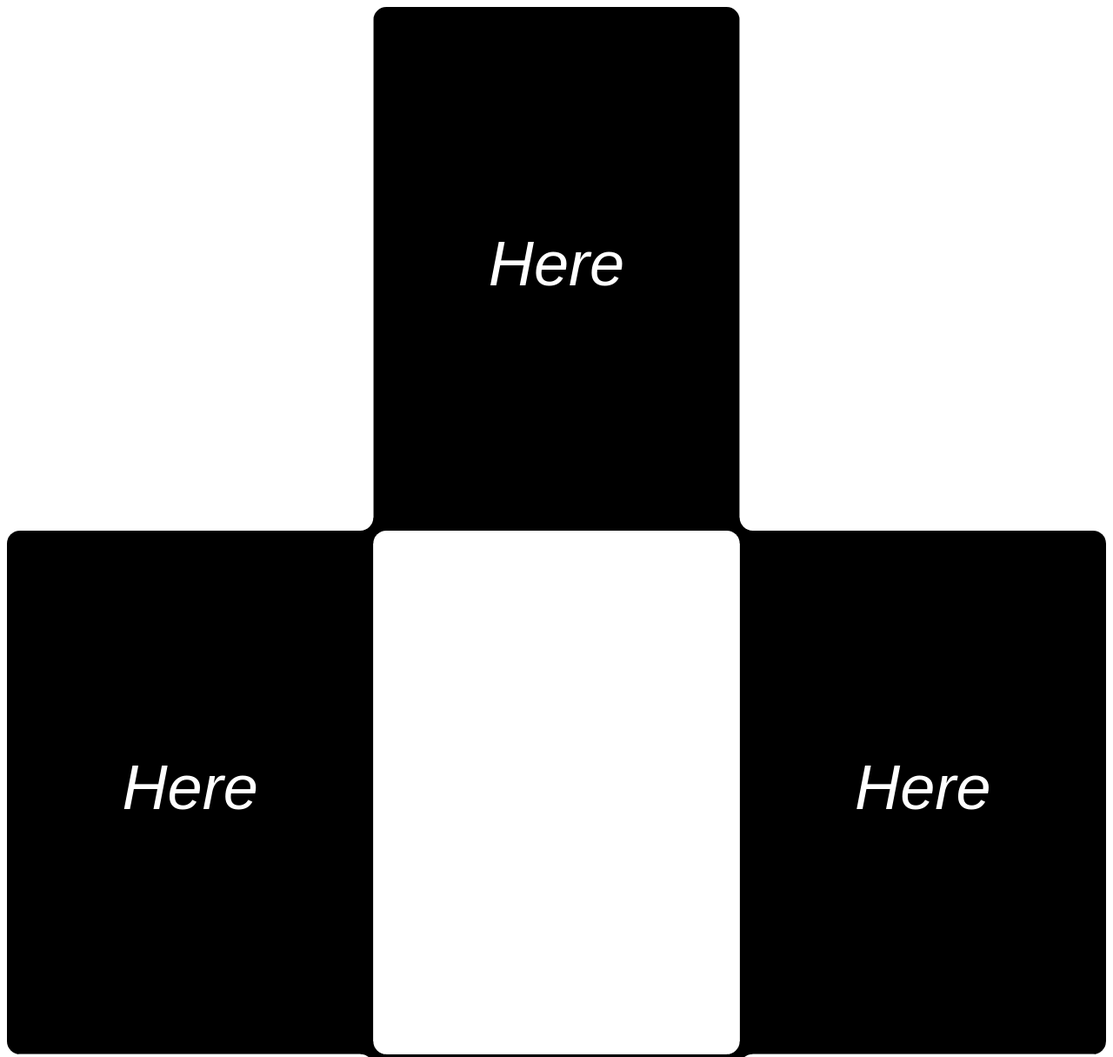
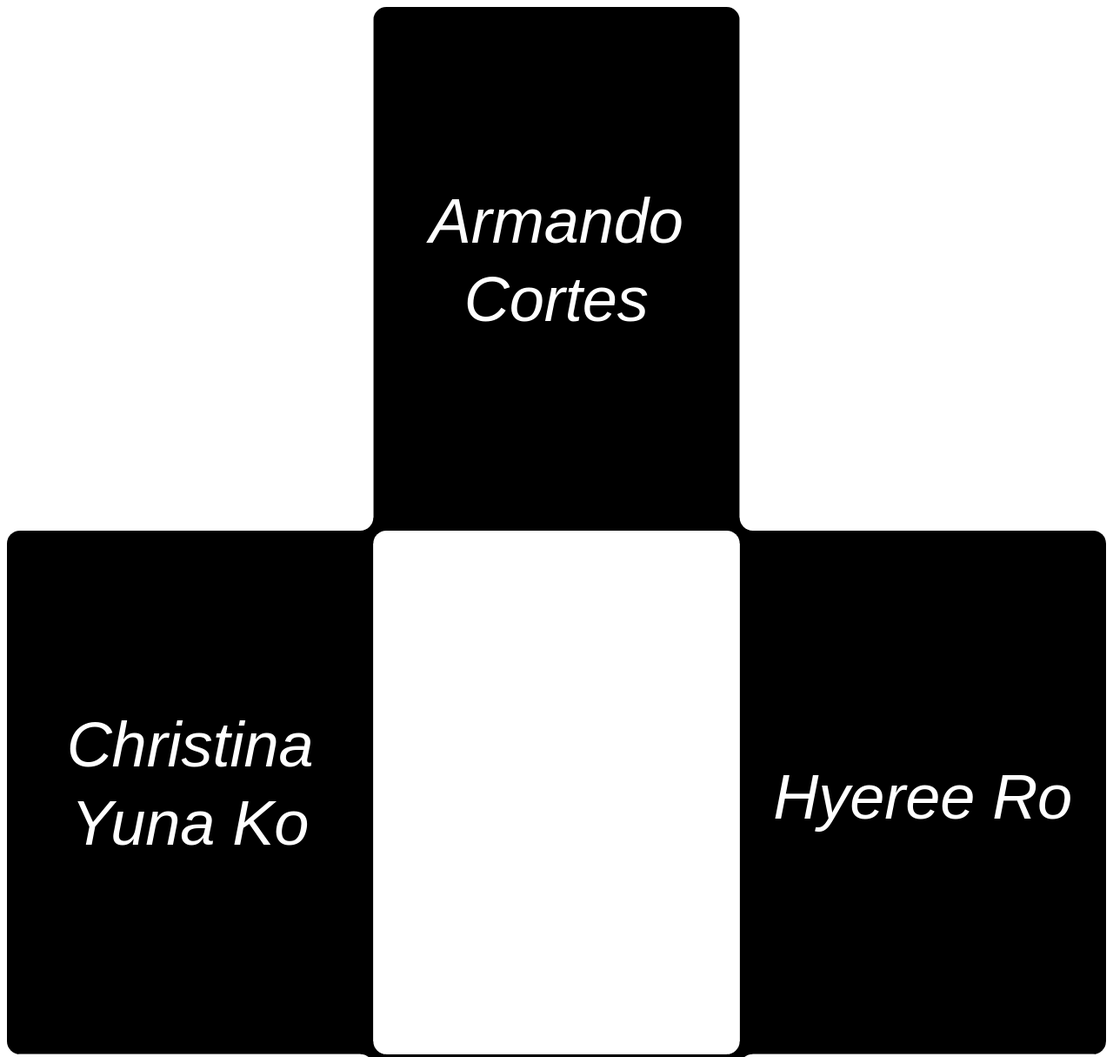
Before and after one commit to alvinashiatey/fof_grid, a website built with Vite: page index.html in a window 1280 px wide. Shown: the top 1215 px of the page at 87% size. Built offline with nearby package versions, Linux system fonts and the light colour scheme.

Commit message:
update so text can wrap

```diff
--- a/index.html
+++ b/index.html
@@ -7,10 +7,10 @@
   </head>
   <body>
     <div class="app">
-      <a href="/a" data-shape>Here</a>
-      <a href="/b" data-shape>Here</a>
-      <a href="/c" data-shape>Here</a>
-      <a href="/d" data-shape>Here</a>
+      <a href="/a" data-shape>Armando Cortes</a>
+      <a href="/b" data-shape>Christina Yuna Ko</a>
+      <a href="/c" data-shape>Hyeree Ro</a>
+      <a href="/d" data-shape>Joelle Mendoza</a>
     </div>
     <script type="module">
       import { RoundedSquareGrid } from "./src/index.ts";
--- a/src/Cube.ts
+++ b/src/Cube.ts
@@ -61,21 +61,19 @@ class RoundedSquare {
   private anchorSvg(): string {
     return `<a href="${
       this.href
-    }">${this.rectSvg()}${this.textSvg()}${this.connectSvg()}</a>`;
+    }">${this.rectSvg()}${this.foreignObjectSvg()}${this.connectSvg()}</a>`;
   }
 
   private rectSvg(): string {
     return `<rect x="${this.x}" y="${this.y}" width="${this.width}" height="${this.height}" rx="${this.radius}" ry="${this.radius}" fill="${this.fillColor}"/>`;
   }
 
-  private textSvg(): string {
-    return `<text x="${this.x + this.width / 2}" y="${
-      this.y + this.height / 2
-    }" fill="${
-      this.fontColor
-    }" text-anchor="middle" alignment-baseline="middle" style="font-style:italic; font-size:${
-      this.fontSize
-    }; font-family:sans-serif;">${this.text}</text>`;
+  private foreignObjectSvg(): string {
+    return `<foreignObject x="${this.x}" y="${this.y}" width="${this.width}" height="${this.height}">
+        <div style="width:100%; height:100%; display: grid; place-content: center;">
+        <p xmlns="http://www.w3.org/1999/xhtml" style="width:100%; height:100%; margin: 0; color: ${this.fontColor}; text-align: center; align-items: center; font-style:italic; font-size:${this.fontSize}; font-family:sans-serif;">${this.text}</p>
+        </div>
+        </foreignObject>`;
   }
 
   private connectSvg(): string {
@@ -90,7 +88,7 @@ class RoundedSquare {
     if (this.href !== "") {
       return `<g>${this.anchorSvg()}</g>`;
     }
-    return `<g>${this.rectSvg()}${this.textSvg()}${this.connectSvg()}</g>`;
+    return `<g>${this.rectSvg()}${this.connectSvg()}</g>`;
   }
 }
 
```
Also changed, not shown: .github/workflows/._release-tag.yml (deleted), src/._Cube.ts.
